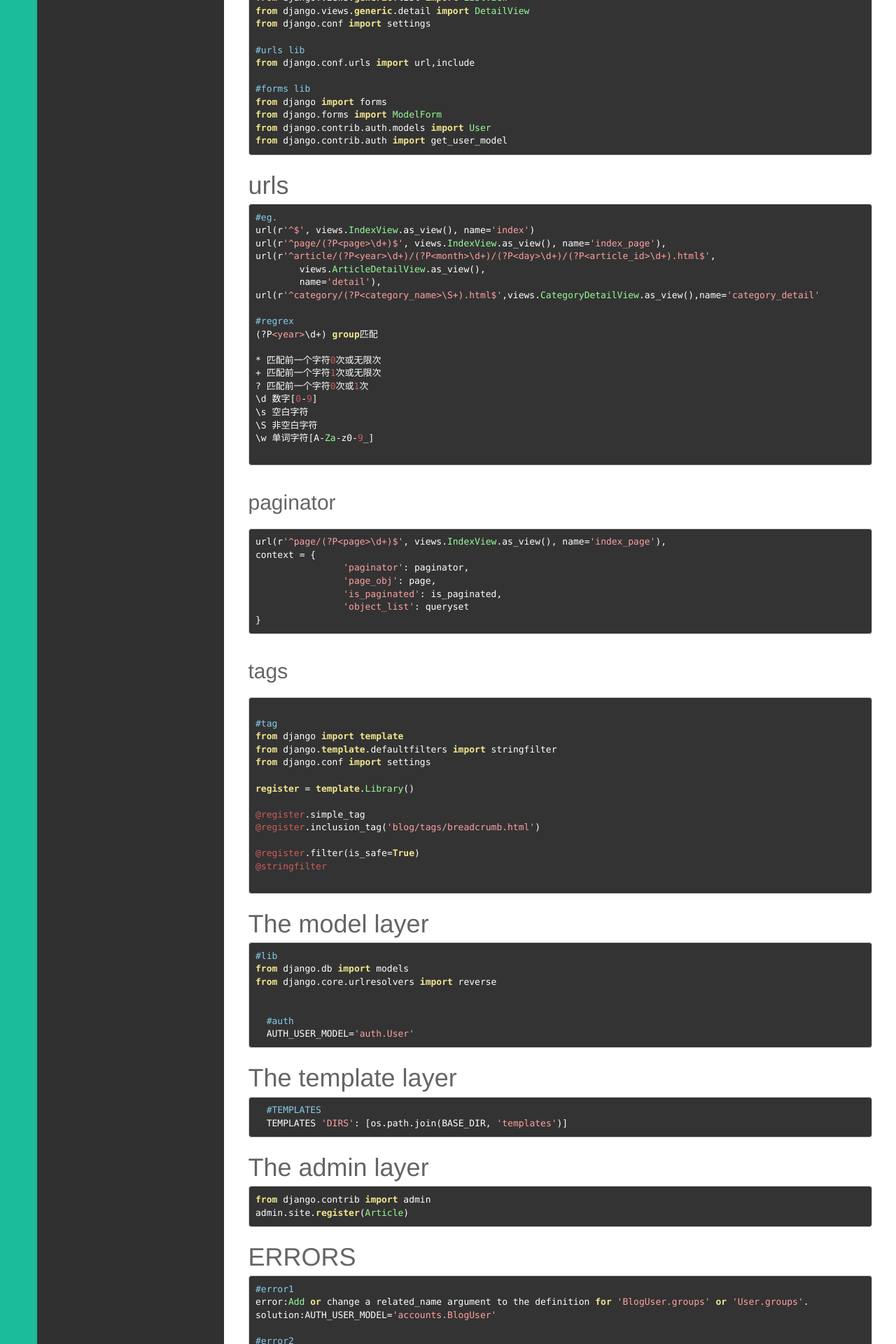
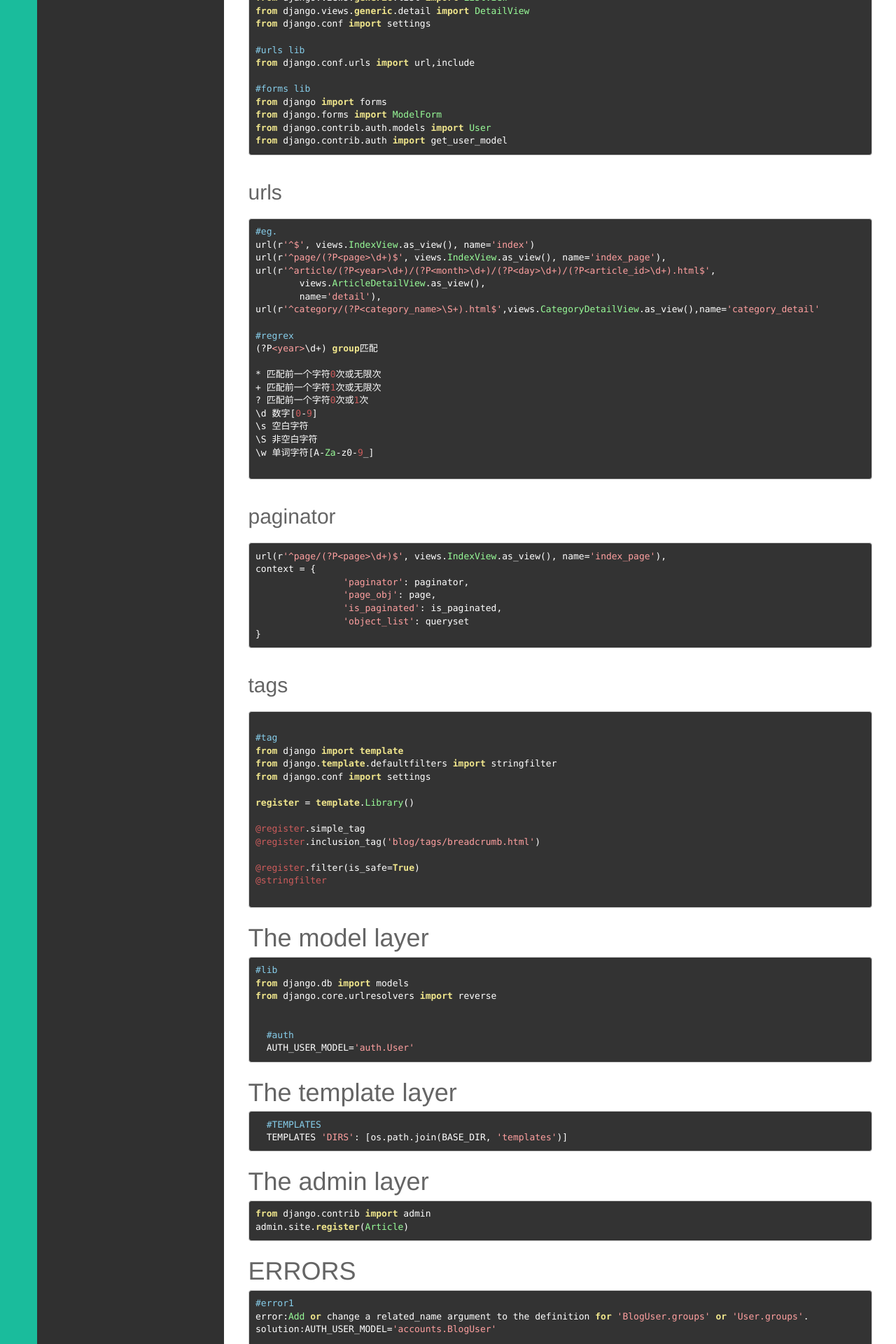
Before and after one commit to kyoyo/kyoyo.github.io, a Jekyll site: the page built from _posts/技術/2017-09-20-Django-Base1.md, in a window 1280 px wide. Shown: the part 1300-3220 px from the top of the page at 70% size. Built offline with Jekyll 4.4.1, drawn with Linux system fonts in a browser that asks for light colours; Markdown is read by kramdown in place of the engine named in the settings.

````diff
--- a/_posts/技術/2017-09-20-Django-Base1.md
+++ b/_posts/技術/2017-09-20-Django-Base1.md
@@ -80,7 +80,7 @@ from django.forms import ModelForm
 from django.contrib.auth.models import User
 from django.contrib.auth import get_user_model
 ```
-#urls
+## urls
 ```
 #eg.
 url(r'^$', views.IndexView.as_view(), name='index')
````
